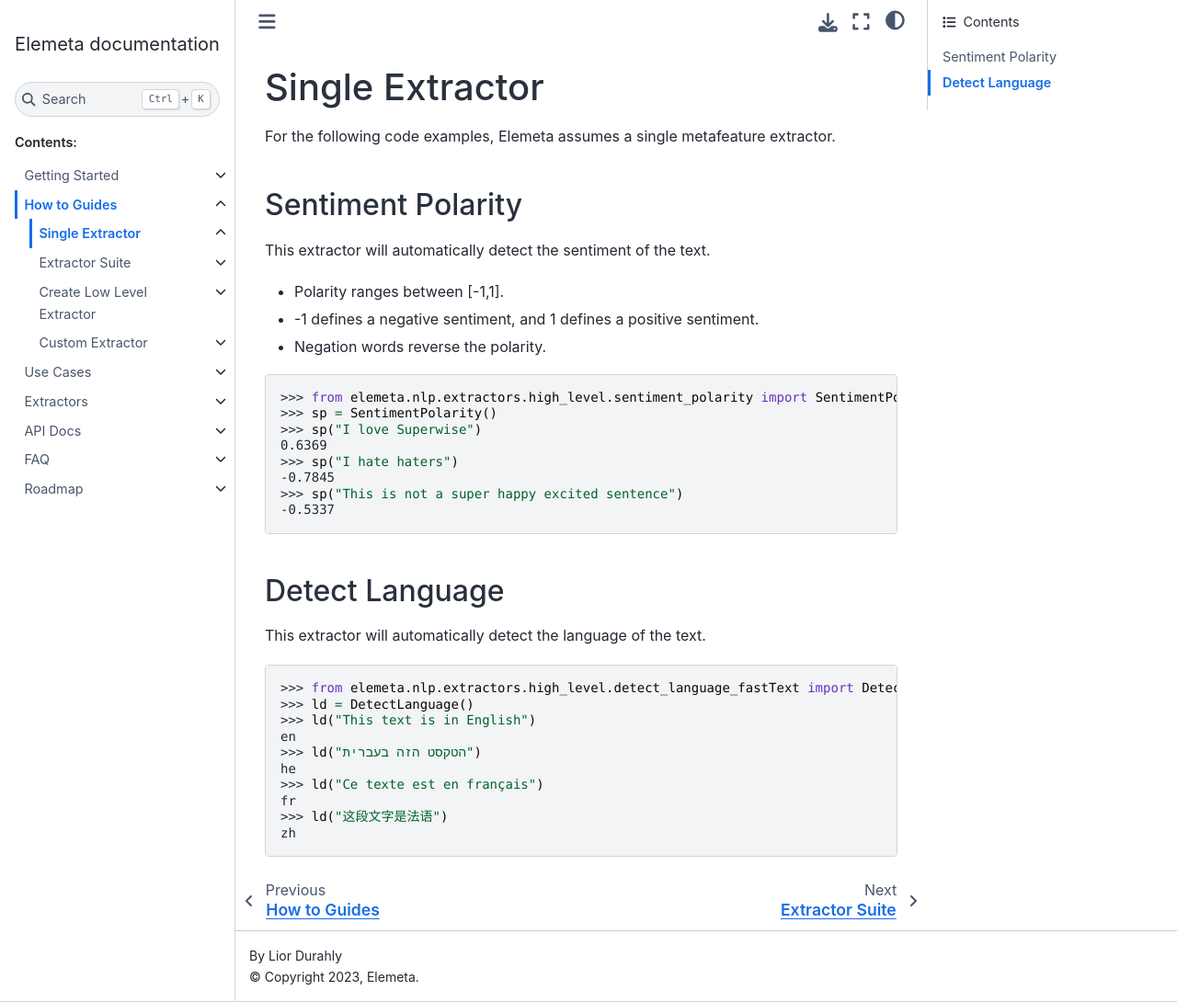
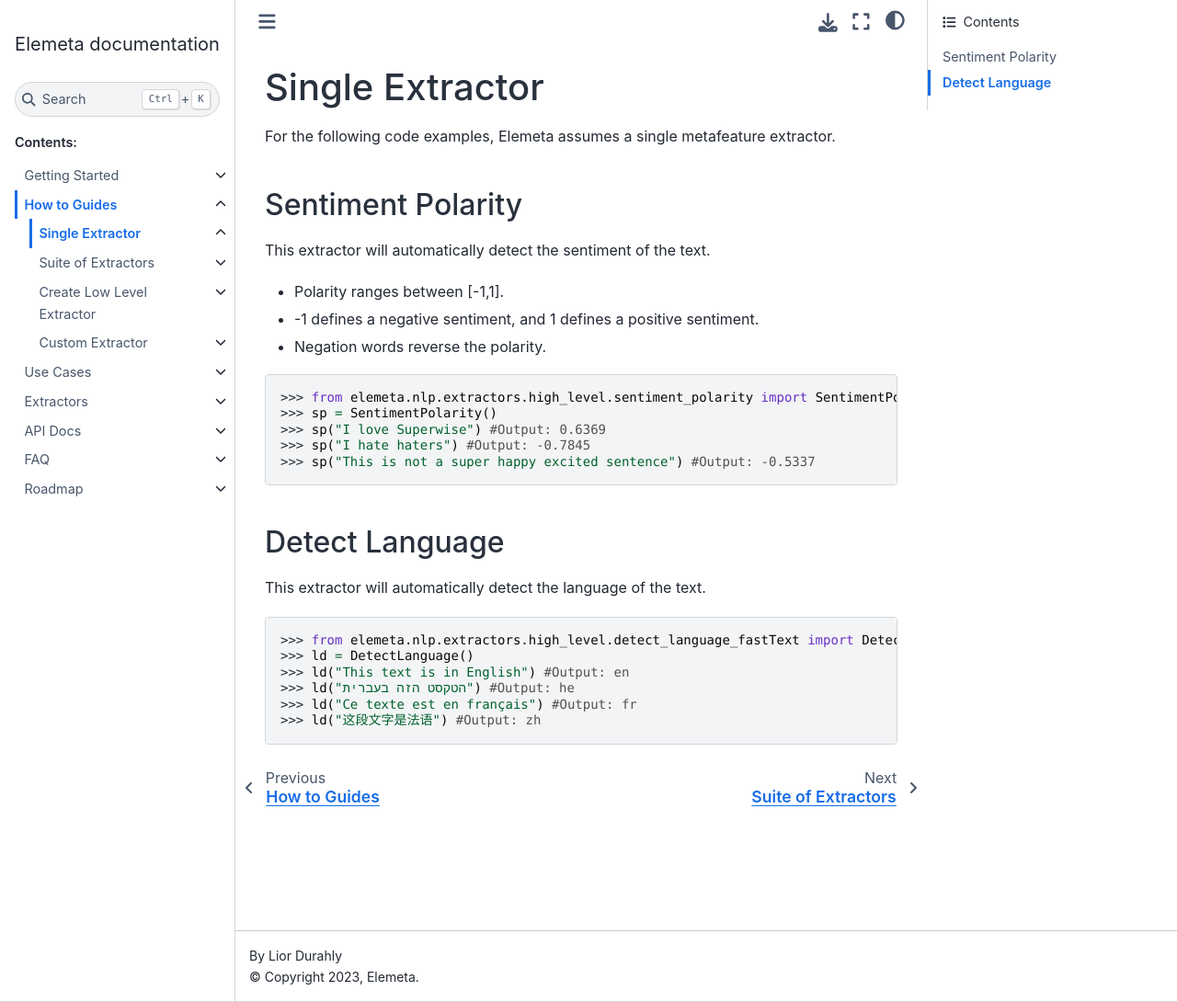
Before and after one commit to superwise-ai/elemeta, a Sphinx documentation site: the page built from docs/how_to_guides/single_extractor.rst, in a window 1280 px wide and 1090 px high. Shown: the whole window at 92% size. Built offline with Sphinx 7.4.7 and the Sphinx Book theme 1.1.4, drawn with Linux system fonts in a browser that asks for light colours.

Commit message:
docs(extractor suite): improve readability

```diff
--- a/docs/how_to_guides/single_extractor.rst
+++ b/docs/how_to_guides/single_extractor.rst
@@ -15,12 +15,9 @@
 
     >>> from elemeta.nlp.extractors.high_level.sentiment_polarity import SentimentPolarity
     >>> sp = SentimentPolarity()
-    >>> sp("I love Superwise")
-    0.6369
-    >>> sp("I hate haters")
-    -0.7845
-    >>> sp("This is not a super happy excited sentence")
-    -0.5337
+    >>> sp("I love Superwise") #Output: 0.6369
+    >>> sp("I hate haters") #Output: -0.7845
+    >>> sp("This is not a super happy excited sentence") #Output: -0.5337
 
 Detect Language
 ================
@@ -30,14 +27,10 @@
 
     >>> from elemeta.nlp.extractors.high_level.detect_language_fastText import DetectLanguage
     >>> ld = DetectLanguage()
-    >>> ld("This text is in English")
-    en
-    >>> ld("הטקסט הזה בעברית")
-    he
-    >>> ld("Ce texte est en français")
-    fr
-    >>> ld("这段文字是法语")
-    zh
+    >>> ld("This text is in English") #Output: en
+    >>> ld("הטקסט הזה בעברית") #Output: he
+    >>> ld("Ce texte est en français") #Output: fr
+    >>> ld("这段文字是法语") #Output: zh
 
 .. toctree::
    :maxdepth: 1
```
Also changed, not shown: docs/how_to_guides/extractor_suite.rst (+29 -5 lines).
